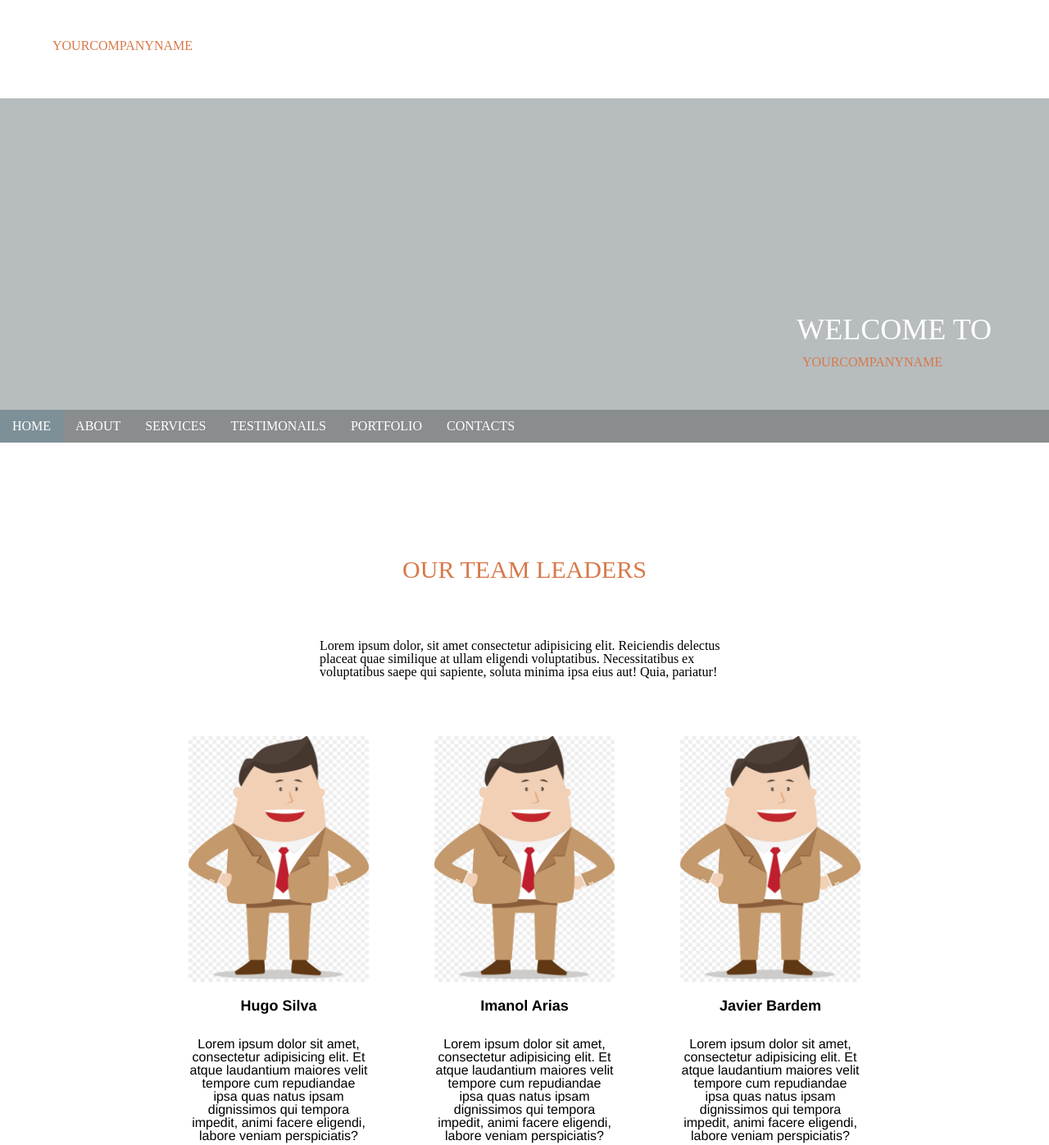
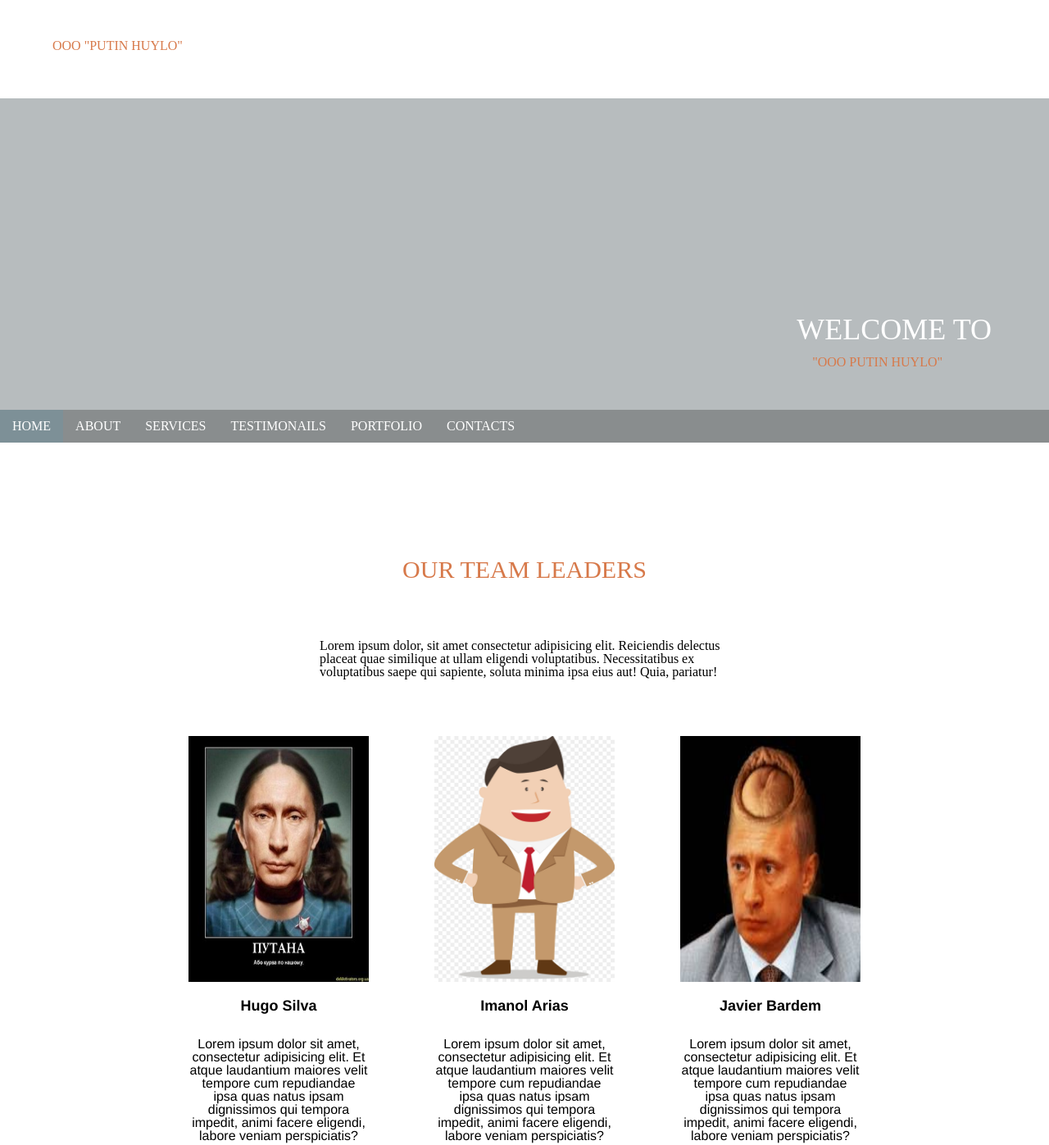
Before and after one commit to igorprots/landing-page, a website: page src/index.pug in a window 1280 px wide. Shown: the top 1397 px of the page at 82% size. Drawn offline with nearby package versions, Linux system fonts and the light colour scheme; files that its build step writes are made by us from their sources; a web font is replaced by a local one.

Commit message:
fix leader

```diff
--- a/src/about/about.pug
+++ b/src/about/about.pug
@@ -3,7 +3,7 @@ section.about
     div.about-text  Lorem ipsum dolor, sit amet consectetur adipisicing elit. Reiciendis delectus placeat quae similique at ullam eligendi voluptatibus. Necessitatibus ex voluptatibus saepe qui sapiente, soluta minima ipsa eius aut! Quia, pariatur!
     div.about-block
         div.block-team
-            img.block-1(src="/img/leader.jpg", alt="")
+            img.block-1(src="/img/putana.jpg", alt="")
             h4.block-title Hugo Silva
             p Lorem ipsum dolor sit amet, consectetur adipisicing elit. Et atque laudantium maiores velit tempore cum repudiandae ipsa quas natus ipsam dignissimos qui tempora impedit, animi facere eligendi, labore veniam perspiciatis?
         div.block-team
@@ -11,6 +11,6 @@ section.about
             h4.block-title Imanol Arias
             p Lorem ipsum dolor sit amet, consectetur adipisicing elit. Et atque laudantium maiores velit tempore cum repudiandae ipsa quas natus ipsam dignissimos qui tempora impedit, animi facere eligendi, labore veniam perspiciatis?
         div.block-team
-            img.block-3(src="/img/leader.jpg", alt="")
+            img.block-3(src="/img/putinka.jpg", alt="")
             h4.block-title Javier Bardem
             p Lorem ipsum dolor sit amet, consectetur adipisicing elit. Et atque laudantium maiores velit tempore cum repudiandae ipsa quas natus ipsam dignissimos qui tempora impedit, animi facere eligendi, labore veniam perspiciatis?
--- a/src/header/header.pug
+++ b/src/header/header.pug
@@ -1,3 +1,3 @@
 header
     div.header
-        a YOURCOMPANYNAME
+        a OOO "PUTIN HUYLO"
--- a/src/title/title.pug
+++ b/src/title/title.pug
@@ -1,3 +1,3 @@
 div.title
     h1.title-welcome welcome to
-    a YOURCOMPANYNAME
+    a "OOO PUTIN HUYLO"
```
Also changed, not shown: dev/about/about.html, dev/header/header.html, dev/index.html, dev/title/title.html, img/putana.jpg (added), img/putinka.jpg (added).
